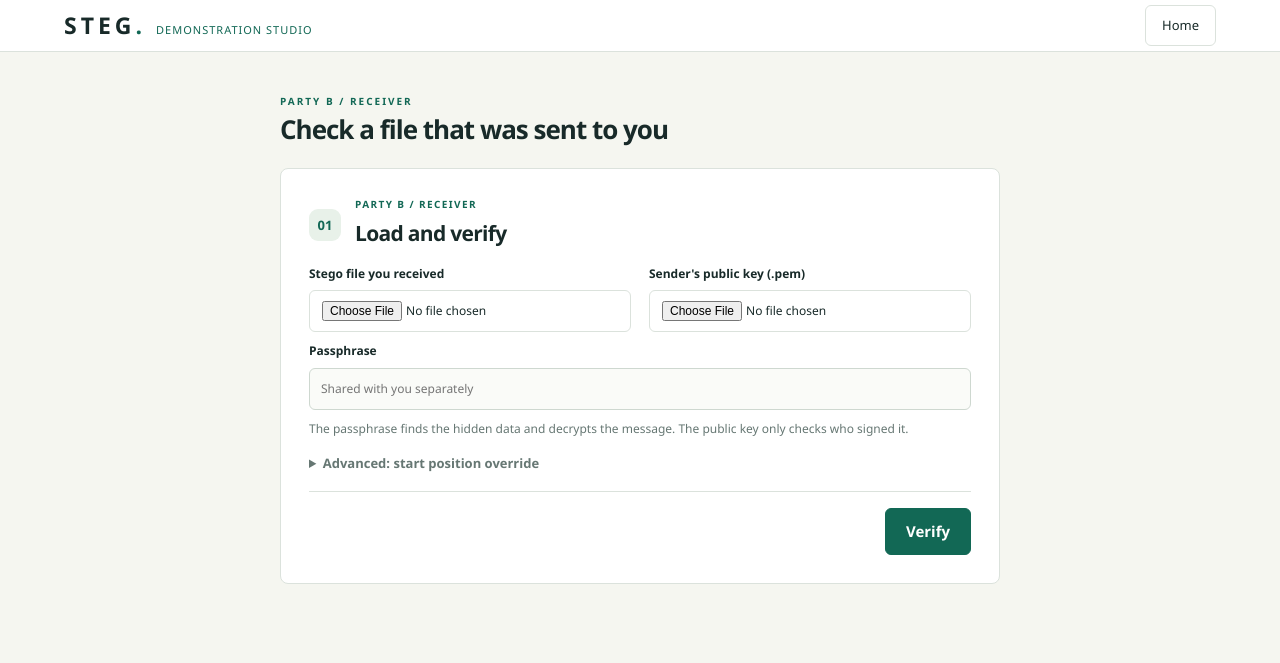
After one commit to WongLiShentech/INF2005-STEG, a Flask app: page /receiver in a window 1280 px wide. The commit adds this page. Shown: the top 663 px of the page. Run offline with Flask 3, Linux system fonts and the light colour scheme.

Commit message:
Add sender and receiver paths with a role-picker home page
The start page now asks who you are. A sender goes through the walkthrough
as far as sending the file; a receiver gets their own page.

Sender: the transfer step offers a download named after the cover and
Gmail or Outlook drafts that name the file and tell the receiver what to
do. The draft never carries the passphrase, and a test guards that. The
receiver's stages are hidden for a sender.

Receiver: upload the received file and the sender's public key, enter the
passphrase, and read the verdict, the checks and the recovered message.
POST /api/receive has no key picker and no fallback to the demo key, and
rejects anything that is not a PEM public key, private keys included.

Every page links back to the start screen. flows.css turns off the
walkthrough's no-scroll layout for the two new pages, since a long verdict
has to scroll.

Adds a protected image and a one-bit-tampered copy for demonstrating the
Tampered verdict from the receiver page. 194 tests pass.

```diff
--- a/app.py
+++ b/app.py
@@ -143,9 +143,18 @@ def make_video_preview(path):
 
 
 @app.get("/")
+def home_page():
+    return render_template("home.html")
+
+
 @app.get("/walkthrough")
 def walkthrough_page():
     return render_template("walkthrough.html")
+
+
+@app.get("/receiver")
+def receiver_page():
+    return render_template("receiver.html")
 
 
 @app.get("/protect")
@@ -629,5 +638,45 @@ def walkthrough_verify():
             tampered.unlink(missing_ok=True)
 
 
+@app.post("/api/receive")
+def receive():
+    """Verify a file the receiver uploaded against a public key they uploaded.
+
+    There is no key picker and no fallback to the demo key. A verifier checks a
+    signature against the key they were given, so a missing key is an error
+    rather than something to default quietly: a default would let a wrong key
+    look like a right one.
+    """
+    try:
+        _, path = store_upload("file")
+        key = derivation_key()
+        key_upload = request.files.get("public_key")
+        if key_upload is None or not key_upload.filename:
+            raise InputError("upload the sender's public key (.pem)")
+        try:
+            public_key, _, fingerprint = public_key_from_form()
+        except ValueError:
+            raise InputError("that file is not a PEM public key")
+
+        result = workflow.verify(path, key, public_key, chosen_offset())
+        response = {
+            "verdict": result.verdict, "explanation": result.explanation,
+            "checks": result.checks, "record": result.payload,
+            "key": secure_filename(key_upload.filename),
+            "public_fingerprint": fingerprint, "message_bytes": len(result.message),
+            "payload_url": None, "payload_type": None, "message_text": None,
+        }
+        if result.verdict == workflow.AUTHENTIC and result.message:
+            presented = present_message(result)
+            _kind, mimetype = sniff_payload(result.message)
+            response.update(
+                payload_url=presented["message_url"], payload_type=mimetype,
+                message_text=presented.get("message_text"),
+            )
+        return jsonify(response)
+    except (InputError, workflow.UnsupportedMedia, OSError, ValueError) as exc:
+        return jsonify(error=str(exc)), 400
+
+
 if __name__ == "__main__":
     app.run(debug=True)
--- /dev/null
+++ b/static/flows.css
@@ -0,0 +1,68 @@
+/* Role picker, receiver page and the sender's "send" step.
+   Loaded after walkthrough.css and reuses its palette: --green, --ink,
+   --muted, --line, --paper. */
+
+:root{--rust:#8f4a16}
+.brand-sub{font-size:11px;letter-spacing:1px;font-weight:400}
+
+/* walkthrough.css turns the page into a fixed-height, no-scroll shell on desktop
+   screens. That suits the wizard; these two pages are ordinary documents and
+   a long verdict has to be able to scroll. */
+body.page-flow{display:block;height:auto;overflow:auto}
+body.page-flow main{display:block;flex:none;padding:42px 30px 80px}
+body.page-flow .hero{margin-bottom:24px}
+body.page-flow .stage{height:auto;overflow:visible;padding:28px}
+body.page-flow .stage>.action{position:static}
+
+/* Role picker */
+.home{max-width:960px}
+.home-intro{text-align:center;margin:18px 0 38px}
+.home-intro h1{font-size:clamp(30px,5vw,44px);margin:6px 0 10px}
+.home-intro p{margin:0;font-size:16px}
+.roles{display:grid;grid-template-columns:1fr 1fr;gap:26px}
+.role{display:flex;flex-direction:column;background:#fff;border:2px solid var(--green);border-radius:18px;overflow:hidden}
+.role-head{background:var(--green);color:#fff;padding:26px 28px}
+.role-head .eyebrow{color:#cfe7de}
+.role-head h2{margin:6px 0 4px;font-size:30px;line-height:1.15}
+.role-head p{margin:0;font-size:16px}
+.role-body{display:flex;flex:1;flex-direction:column;justify-content:space-between;gap:22px;padding:24px 28px 28px}
+.role-body p{margin:0}
+.role-go{display:block;text-align:center;text-decoration:none;color:#fff;background:var(--green);border-radius:10px;padding:15px 20px;font-weight:700;font-size:16px}
+.role-go:hover{filter:brightness(1.1)}
+.role-go:focus-visible{outline:3px solid var(--ink);outline-offset:3px}
+.role-receiver{border-color:var(--rust)}
+.role-receiver .role-head,.role-receiver .role-go{background:var(--rust)}
+.role-receiver .role-head .eyebrow{color:#f3d9c4}
+
+/* Receiver page */
+.receiver{max-width:780px}
+.receiver label.field input{display:block;width:100%;margin-top:6px;padding:10px 12px;background:#fff;border:1px solid var(--line);border-radius:6px;font-weight:400}
+.receiver .note{font-size:12px;margin:0 0 14px}
+#check .action{justify-content:flex-end}
+.advanced{margin:4px 0 8px;font-size:13px}
+.advanced summary{cursor:pointer;color:var(--muted)}
+.advanced label.field{margin-top:12px}
+.payload img,.payload video{display:block;max-width:100%}
+header .secondary{margin-left:16px}
+
+/* Sender: the "send to the receiver" step */
+.send-steps{list-style:none;counter-reset:send;display:grid;gap:24px;margin:24px 0 0;padding:0}
+.send-steps>li{counter-increment:send;display:grid;gap:10px}
+.send-steps>li>strong::before{content:counter(send) ". ";color:var(--green)}
+.send-download{display:block;text-align:center;text-decoration:none;color:var(--green);background:#fff;border:2px solid var(--green);border-radius:10px;padding:14px 18px;font-weight:700}
+.send-download:hover{background:#eef6f1}
+.send-mail{display:flex;flex-wrap:wrap;gap:10px}
+.send-mail button{padding:11px 18px;font-weight:600}
+
+/* The role is chosen on the home page: a sender never sees the receiver's screens. */
+.sender-only{display:none}
+.role-sender .sender-only{display:inline-block}
+.role-sender #to-receive{display:none}
+.role-sender .progress{grid-template-columns:repeat(4,1fr)}
+.role-sender .progress button:nth-child(n+5){display:none}
+.role-sender .progress button:nth-child(4):after{content:none}
+
+@media(max-width:700px){
+  .roles{grid-template-columns:1fr}
+  .home-intro{margin-bottom:26px}
+}
--- /dev/null
+++ b/static/receiver.js
@@ -0,0 +1,120 @@
+'use strict';
+/* Receiver page: upload the received file and the sender's public key, send
+   them to /api/receive, and show the verdict with the checks behind it. */
+(function () {
+  const byId = id => document.getElementById(id);
+
+  function renderVerdict(d) {
+    const box = byId('verdict');
+    const title = document.createElement('h3');
+    const text = document.createElement('p');
+    title.textContent = d.verdict;
+    text.textContent = d.explanation;
+    box.replaceChildren(title, text);
+    box.className = 'verdict' + (d.verdict === 'Authentic' ? '' : ' bad');
+  }
+
+  function renderTrail(checks) {
+    const list = byId('trail');
+    list.replaceChildren();
+    for (const check of checks) {
+      const item = document.createElement('li');
+      const mark = document.createElement('b');
+      const body = document.createElement('div');
+      const title = document.createElement('strong');
+      const detail = document.createElement('small');
+      mark.textContent = check.ok ? 'PASS' : 'FAIL';
+      if (!check.ok) mark.style.color = '#a03b24';
+      title.textContent = check.label;
+      detail.textContent = check.detail;
+      body.append(title, detail);
+      if (check.compared && check.compared.length) {
+        const more = document.createElement('details');
+        const summary = document.createElement('summary');
+        const values = document.createElement('pre');
+        more.open = !check.ok;
+        summary.textContent = 'Compare SHA-256 values';
+        values.className = 'hash';
+        values.textContent = check.compared.map(([name, value]) => name + ': ' + value).join('\n');
+        more.append(summary, values);
+        body.append(more);
+      }
+      item.append(mark, body);
+      list.append(item);
+    }
+  }
+
+  function renderPayload(d) {
+    const box = byId('payload');
+    box.replaceChildren();
+    byId('recovered').hidden = !d.payload_url;
+    if (!d.payload_url) return;
+
+    const type = d.payload_type || '';
+    if (type === 'text/plain') {
+      box.textContent = d.message_text;
+      return;
+    }
+    const tag = type.startsWith('image/') ? 'img'
+      : type.startsWith('audio/') ? 'audio'
+      : type.startsWith('video/') ? 'video' : null;
+    if (tag) {
+      const media = document.createElement(tag);
+      media.src = d.payload_url;
+      if (tag === 'img') media.alt = 'Recovered payload';
+      else media.controls = true;
+      box.append(media);
+      return;
+    }
+    const link = document.createElement('a');
+    link.href = d.payload_url;
+    link.textContent = 'Download recovered payload';
+    box.append(link);
+  }
+
+  function renderRecord(d) {
+    byId('record-box').hidden = !d.record;
+    if (d.record) {
+      byId('record').textContent = 'Public key ' + d.key + ', SHA-256 ' + d.public_fingerprint
+        + '\n\n' + JSON.stringify(d.record, null, 2);
+    }
+  }
+
+  byId('receive-form').addEventListener('submit', async event => {
+    event.preventDefault();
+    const button = byId('verify');
+    byId('receive-error').textContent = '';
+    button.disabled = true;
+    button.textContent = 'Verifying...';
+    try {
+      const response = await fetch('/api/receive', { method: 'POST', body: new FormData(event.target) });
+      let d;
+      try {
+        d = await response.json();
+      } catch {
+        throw Error('Unexpected server response. Reload the page and try again.');
+      }
+      if (!response.ok || d.error) throw Error(d.error || 'Verification failed.');
+
+      renderVerdict(d);
+      renderTrail(d.checks);
+      renderPayload(d);
+      renderRecord(d);
+      byId('result').hidden = false;
+      byId('check').hidden = true;
+      byId('result').scrollIntoView({ block: 'start' });
+    } catch (error) {
+      byId('receive-error').textContent = error.message;
+    } finally {
+      button.disabled = false;
+      button.textContent = 'Verify';
+    }
+  });
+
+  byId('again').addEventListener('click', () => {
+    byId('receive-form').reset();
+    byId('result').hidden = true;
+    byId('check').hidden = false;
+    byId('stego-file').focus();
+  });
+})();
--- a/templates/base.html
+++ b/templates/base.html
@@ -10,6 +10,7 @@
   <header>
     <h1>Steganographic media verification</h1>
     <nav>
+      <a href="{{ url_for('home_page') }}">Home</a>
       <a href="{{ url_for('walkthrough_page') }}">Walkthrough</a>
       <a href="{{ url_for('protect_page') }}" class="{{ 'active' if active == 'protect' }}">Protect</a>
       <a href="{{ url_for('verify_page') }}" class="{{ 'active' if active == 'verify' }}">Verify</a>
--- /dev/null
+++ b/templates/receiver.html
@@ -0,0 +1,87 @@
+<!doctype html>
+<html lang="en">
+<head>
+<meta charset="utf-8">
+<meta name="viewport" content="width=device-width,initial-scale=1">
+<title>STEG / Receiver</title>
+<link rel="stylesheet" href="{{ url_for('static', filename='walkthrough.css', v='wizard12') }}">
+<link rel="stylesheet" href="{{ url_for('static', filename='flows.css', v='flows3') }}">
+</head>
+<body class="page-flow">
+<header>
+<div class="brand">STEG<span>.</span> <span class="muted brand-sub">DEMONSTRATION STUDIO</span></div>
+<a class="secondary" href="{{ url_for('home_page') }}">Home</a>
+</header>
+<main class="receiver">
+<noscript>
+<p>This page requires JavaScript. Use the classic Verify page for a regular form submission.</p>
+</noscript>
+<div class="hero">
+<div>
+<div class="eyebrow">Party B / Receiver</div>
+<h1>Check a file that was sent to you</h1>
+</div>
+</div>
+
+<section class="stage" id="check">
+<div class="stage-head">
+<span class="number">01</span>
+<div>
+<div class="eyebrow">Party B / Receiver</div>
+<h2>Load and verify</h2>
+</div>
+</div>
+<form id="receive-form">
+<div class="fields">
+<label class="field">Stego file you received
+<input id="stego-file" name="file" type="file" required accept=".png,.bmp,.jpg,.jpeg,.wav,.avi,.mp4,.mov,.mkv">
+</label>
+<label class="field">Sender's public key (.pem)
+<input id="public-key" name="public_key" type="file" required accept=".pem">
+</label>
+</div>
+<label class="field">Passphrase
+<input id="passphrase" name="key" type="password" autocomplete="off" required placeholder="Shared with you separately">
+</label>
+<p class="muted note">The passphrase finds the hidden data and decrypts the message. The public key only checks who signed it.</p>
+<details class="advanced">
+<summary>Advanced: start position override</summary>
+<label class="field">Start position (whole number)
+<input id="offset" name="offset" type="number" inputmode="numeric" min="0" step="1" placeholder="Leave blank unless the sender chose one by hand">
+</label>
+</details>
+<p id="receive-error" class="error" role="alert"></p>
+<div class="action">
+<button class="primary" id="verify" type="submit">Verify</button>
+</div>
+</form>
+</section>
+
+<section class="stage" id="result" hidden aria-live="polite">
+<div class="stage-head">
+<span class="number">02</span>
+<div>
+<div class="eyebrow">Verdict / Actual result</div>
+<h2>Verification result</h2>
+</div>
+</div>
+<div id="verdict" class="verdict"></div>
+<h3>Checks</h3>
+<ol class="trail" id="trail"></ol>
+<div id="recovered" hidden>
+<h3>Recovered message</h3>
+<div id="payload" class="payload"></div>
+</div>
+<details id="record-box" hidden>
+<summary>Verified record / key fingerprint</summary>
+<pre id="record" class="hash"></pre>
+</details>
+<div class="action">
+<button class="secondary" id="again" type="button">Verify another file</button>
+<a class="secondary" href="{{ url_for('home_page') }}">Start over</a>
+</div>
+</section>
+</main>
+<script src="{{ url_for('static', filename='receiver.js', v='flows1') }}" defer></script>
+</body>
+</html>
```
Also changed, not shown: static/send.js (added, +65 -0 lines), templates/home.html (added, +46 -0 lines), templates/walkthrough.html (+22 -7 lines), test_project.py (+108 -2 lines), testFiles/protected/receiver_demo_stego.png (added), testFiles/tampered/receiver_demo_stego_tampered.png (added).
